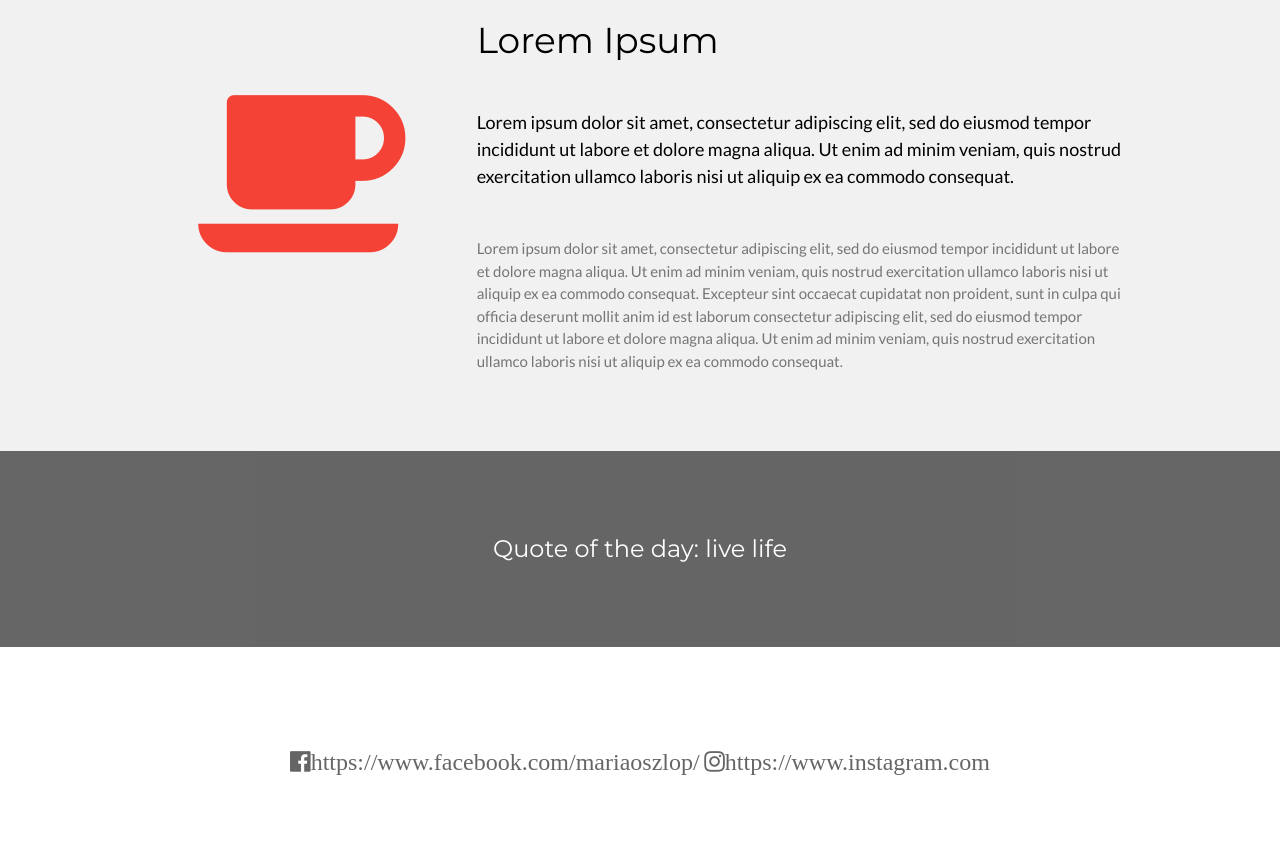
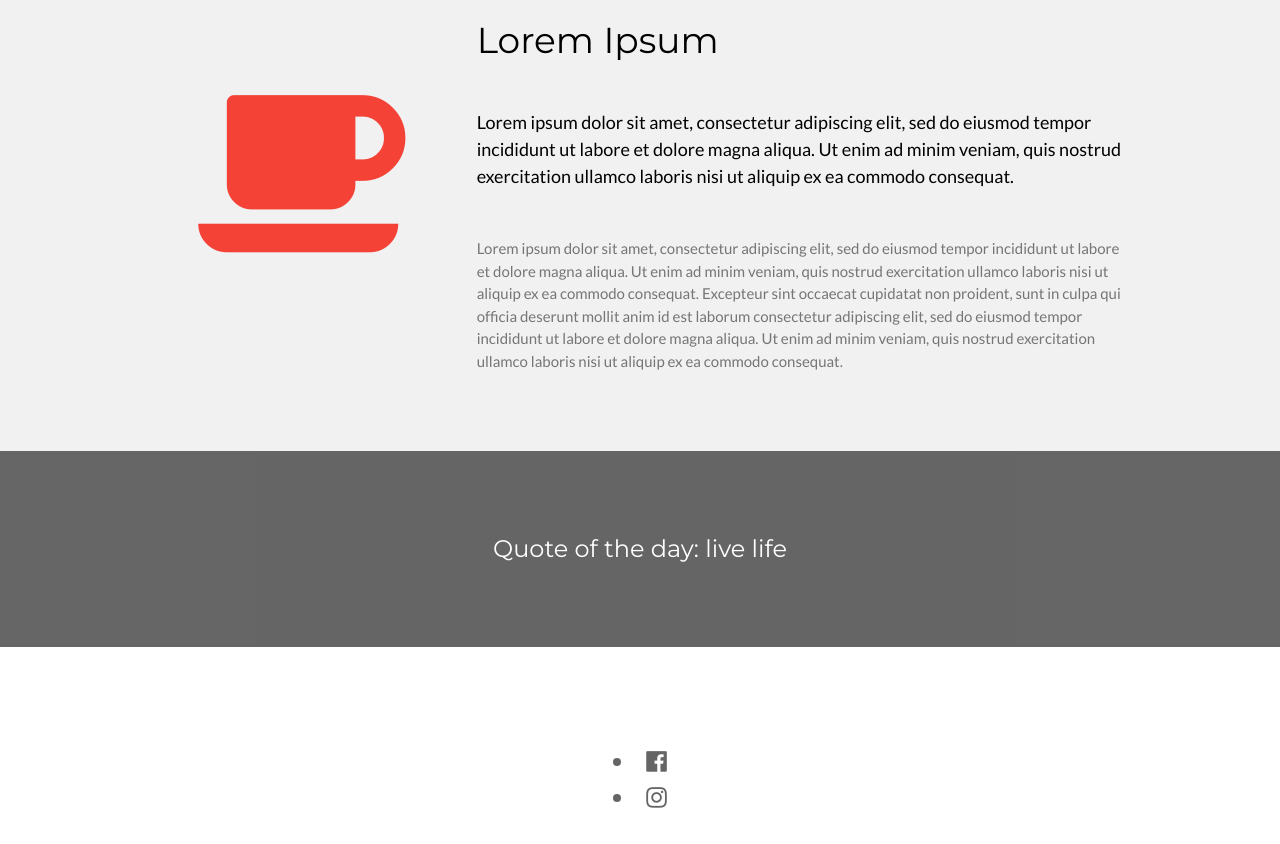
Before and after one commit to maria-oszlop/maria-oszlop.github.io, a plain HTML site: page index.html in a window 1280 px wide. Shown: the part 1092-1936 px from the top of the page. Drawn offline with nearby package versions, Linux system fonts and the light colour scheme.

Commit message:
Update index.html

```diff
--- a/index.html
+++ b/index.html
@@ -83,8 +83,8 @@ body,h1,h2,h3,h4,h5,h6 {font-family: "Lato", sans-serif}
 <!-- Footer -->
 <footer class="w3-container w3-padding-64 w3-center w3-opacity">
   <div class="w3-xlarge w3-padding-32">
-    <i class="fa fa-facebook-official w3-hover-opacity">https://www.facebook.com/mariaoszlop/</i>
-    <i class="fa fa-instagram w3-hover-opacity">https://www.instagram.com</i>
+    <li><a href="https://www.facebook.com/mariaoszlop/"><i class="fa fa-facebook-official w3-hover-opacity"></i></li>
+    <li><a href="https://www.instagram.com"><i class="fa fa-instagram w3-hover-opacity"></i></li>
  </div>
 </footer>
 
```
